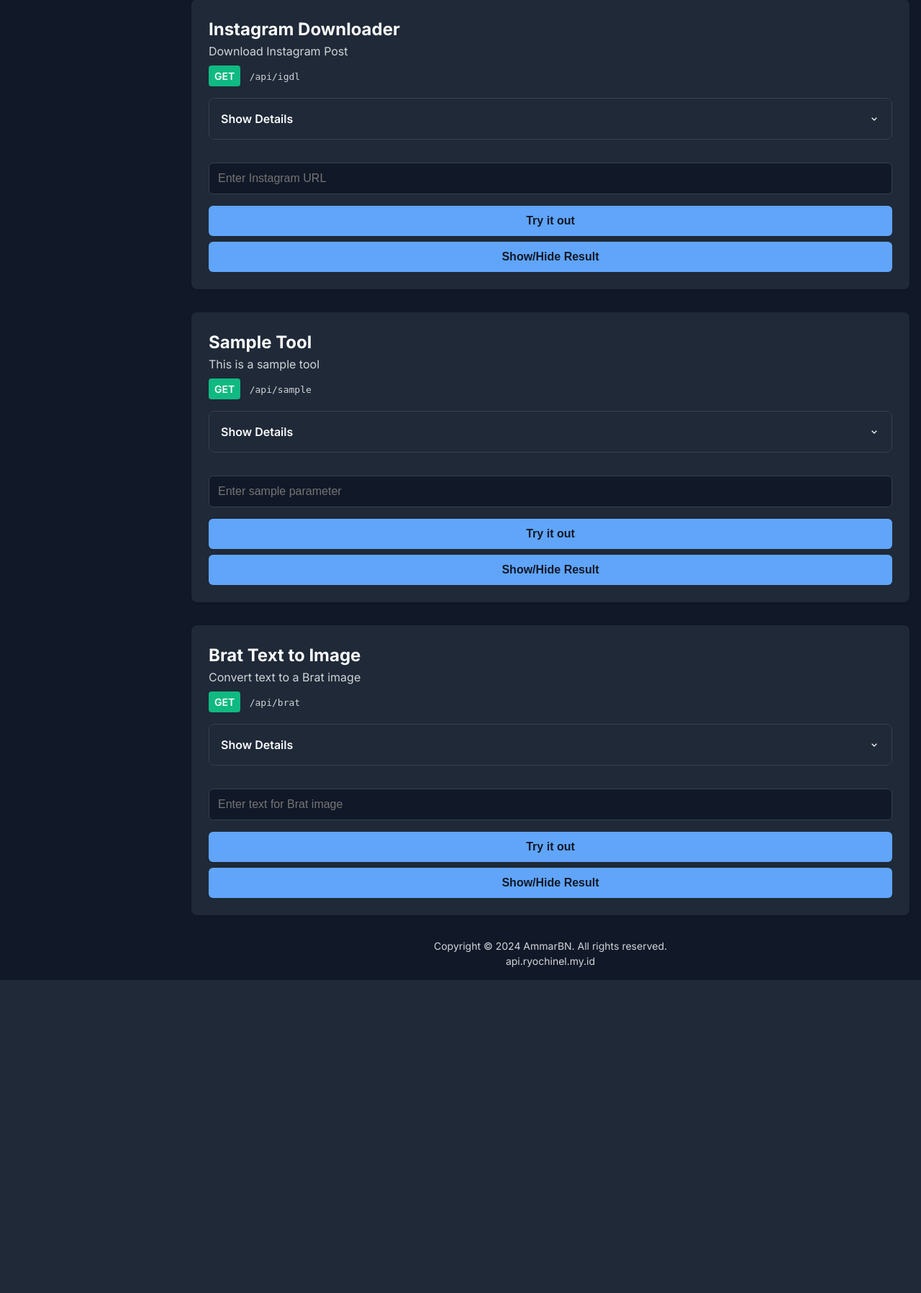
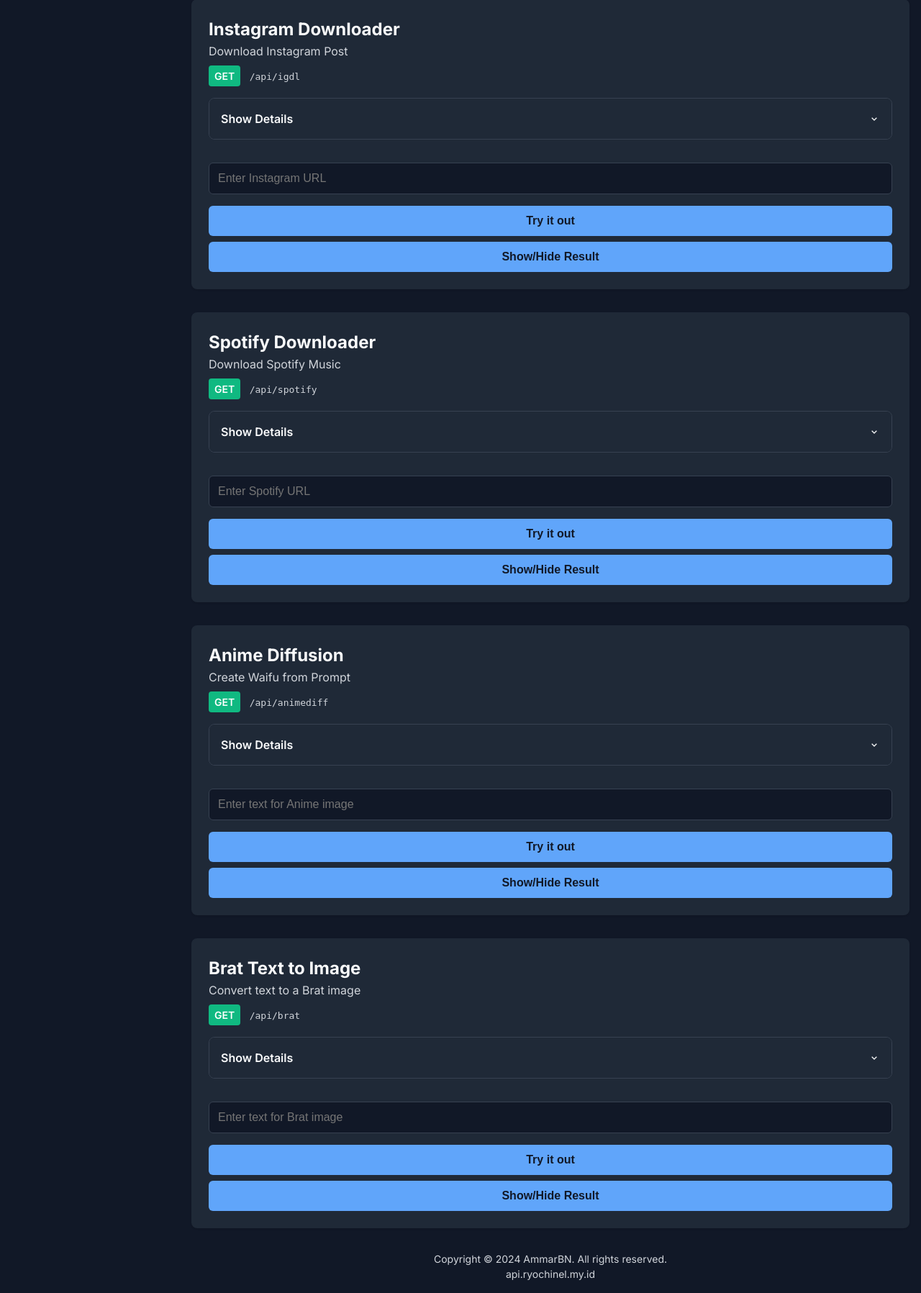
Before and after one commit to Hoshiyuki-Api/Swagger-Api, a Flask app: page /docs in a window 1280 px wide. Shown: the part 1435-3232 px from the top of the page at 72% size. Before the commit the page ends 2797 px from the top, so only its background shows below. Run offline with Flask 2, Linux system fonts and the light colour scheme.

Commit message:
Update api-docs.html

```diff
--- a/templates/api-docs.html
+++ b/templates/api-docs.html
@@ -42,7 +42,7 @@
                         <i class='bx bx-chevron-down ml-auto'></i>
                     </a>
                     <ul class="sidebar-submenu">
-                        <li><a href="#sample-tool">Sample Tool</a></li>
+                        <li><a href="#animediff-tool">Anime Diffusion</a></li>
                         <li><a href="#brat-tool">Brat Text to Image</a></li>
                     </ul>
                 </li>
@@ -247,11 +247,11 @@
                     <button onclick="toggleResult('result4')">Show/Hide Result</button>
                 </div>
             </section>
-            <section id="sample-tool" class="endpoint">
-                <h2>Sample Tool</h2>
-                <p class="endpoint-description">This is a sample tool</p>
+            <section id="spotify-downloader" class="endpoint">
+                <h2>Spotify Downloader</h2>
+                <p class="endpoint-description">Download Spotify Music</p>
                 <span class="endpoint-method">GET</span>
-                <span class="endpoint-url">/api/sample</span>
+                <span class="endpoint-url">/api/spotify</span>
                 <div class="details">
                     <div class="details-title">
                         <span>Show Details</span>
@@ -260,18 +260,19 @@
                     <div class="details-content">
                         <h3>Sample Request:</h3>
                         <pre><code>{
-    "param": "example"
+    "url": "https://open.spotify.com/track/4v7DCN09hgXkKazefkznDQ?si=4350b4e80c8d49b0"
 }</code></pre>
                         <h3>Sample Response:</h3>
                         <pre><code>{
-    "status": true,
-    "result": "This is a sample result"
+  "creator": "AmmarBN",
+  "result": "https://spotifydown.com/stream/downloadlink",
+  "status": true
 }</code></pre>
                     </div>
                 </div>
                 <div class="input-group">
-                    <input type="text" id="apiUrl5" placeholder="Enter sample parameter">
-                    <button onclick="tryItOut('apiUrl5', 'errorMsg5', 'result5', '/api/sample')">Try it out</button>
+                    <input type="text" id="apiUrl5" placeholder="Enter Spotify URL">
+                    <button onclick="tryItOut('apiUrl5', 'errorMsg5', 'result5', '/api/spotify')">Try it out</button>
                     <p id="errorMsg5" class="error-message"></p>
                 </div>
                 <div id="result5" class="result-container">
@@ -285,6 +286,43 @@
                 </div>
                 <div class="button-group">
                     <button onclick="toggleResult('result5')">Show/Hide Result</button>
+                </div>
+            </section>
+
+
+            <section id="animediff-tool" class="endpoint">
+                <h2>Anime Diffusion</h2>
+                <p class="endpoint-description">Create Waifu from Prompt</p>
+                <span class="endpoint-method">GET</span>
+                <span class="endpoint-url">/api/animediff</span>
+                <div class="details">
+                    <div class="details-title">
+                        <span>Show Details</span>
+                        <i class='bx bx-chevron-down'></i>
+                    </div>
+                    <div class="details-content">
+                        <h3>Sample Request:</h3>
+                        <pre><code>{
+    "text": "Your text here"
+}</code></pre>
+                        <h3>Sample Response:</h3>
+                        <p>An image file (PNG format)</p>
+                    </div>
+                </div>
+                <div class="input-group">
+                    <input type="text" id="animeText" placeholder="Enter text for Anime image">
+                    <button onclick="tryItOut('animeText', 'errorMsgAnime', 'resultAnime', '/api/animediff')">Try it out</button>
+                    <p id="errorMsgAnime" class="error-message"></p>
+                </div>
+                <div id="resultAnime" class="result-container">
+                    <div class="result-header">
+                        <div class="result-title">Result:</div>
+                    </div>
+                    <img class="result-image" style="display: none; max-width: 100%; height: auto;">
+                    <button class="download-button" style="display: none;">Download Image</button>
+                </div>
+                <div class="button-group">
+                    <button onclick="toggleResult('resultBrat')">Show/Hide Result</button>
                 </div>
             </section>
             <section id="brat-tool" class="endpoint">
```
